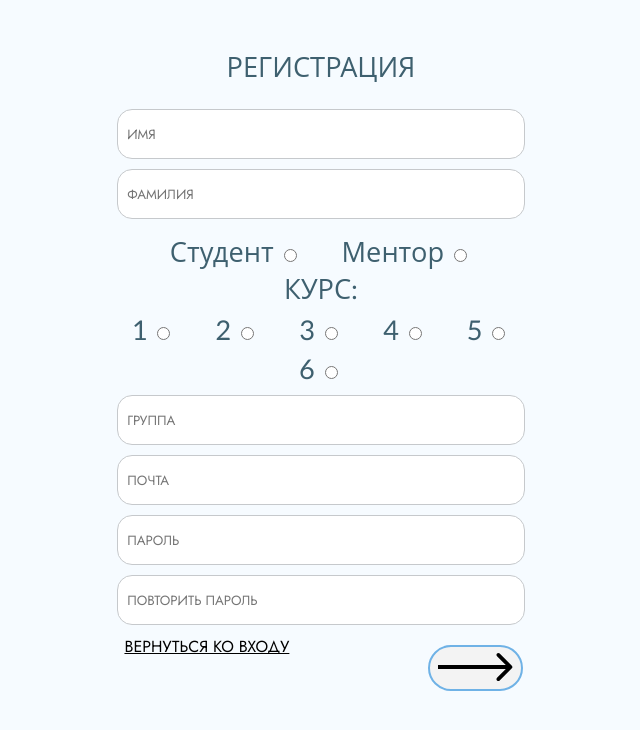
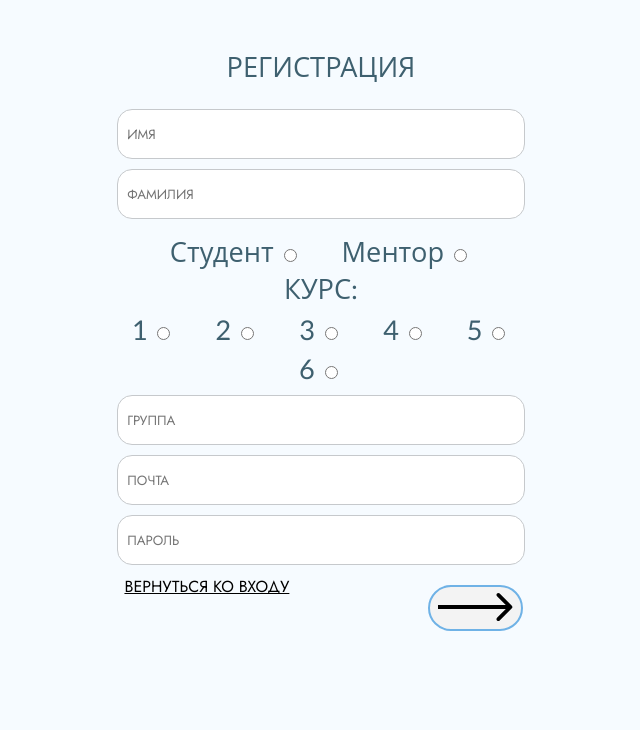
Before and after one commit to pdfmarkov/front_ict, a Vue app: page /reg in a window 1280 px wide. Shown: the top 730 px of the page, without its empty margins (319-959 px from the left). Built offline with nearby package versions, Linux system fonts and the light colour scheme.

Commit message:
fix reg/login

```diff
--- a/src/components/Users_pajes/reg.vue
+++ b/src/components/Users_pajes/reg.vue
@@ -87,18 +87,6 @@
             Пароль должен иметь больше {{$v.pass.$params.minLength.min}} символов
           </div>
 
-          <input class="in_data" type="password" placeholder="ПОВТОРИТЬ ПАРОЛЬ" title="Повторить пароль"
-                 v-model.trim="rep_pass"
-                 v-bind:class="{'error_in_data': ($v.rep_pass.$dirty && !$v.rep_pass.sameAsPassword) ||
-                 ($v.pass.$dirty && !$v.pass.required),
-                 'in_data': true}">
-
-          <div
-              class="err_message"
-              v-if="$v.rep_pass.$dirty && !$v.rep_pass.sameAsPassword">
-            Пароли не совпадают
-          </div>
-
           <a class="trouble_link" @click="goTo('login')">ВЕРНУТЬСЯ КО ВХОДУ</a>
 
           <button title="Зайти в аккаунт" class="loging__btn" type="submit">
@@ -118,7 +106,7 @@
 </template>
 
 <script>
-import {email, required, sameAs, minLength} from  'vuelidate/lib/validators'
+import {email, required, minLength} from  'vuelidate/lib/validators'
 import axios from "axios";
 export default {
   name: "reg",
@@ -131,7 +119,6 @@ export default {
       group: '',
       email: '',
       pass: '',
-      rep_pass: '',
     }
   },
   validations:{
@@ -142,7 +129,6 @@ export default {
     group: {required},
     email: {email, required},
     pass: {required, minLength: minLength(6)},
-    rep_pass:{sameAsPassword: sameAs('pass')},
   },
   methods: {
     startReg(){
@@ -158,6 +144,7 @@ export default {
         group: this.group,
         login: this.email,
         password: this.pass,
+        status: this.status,
       }
 
       axios({
```
